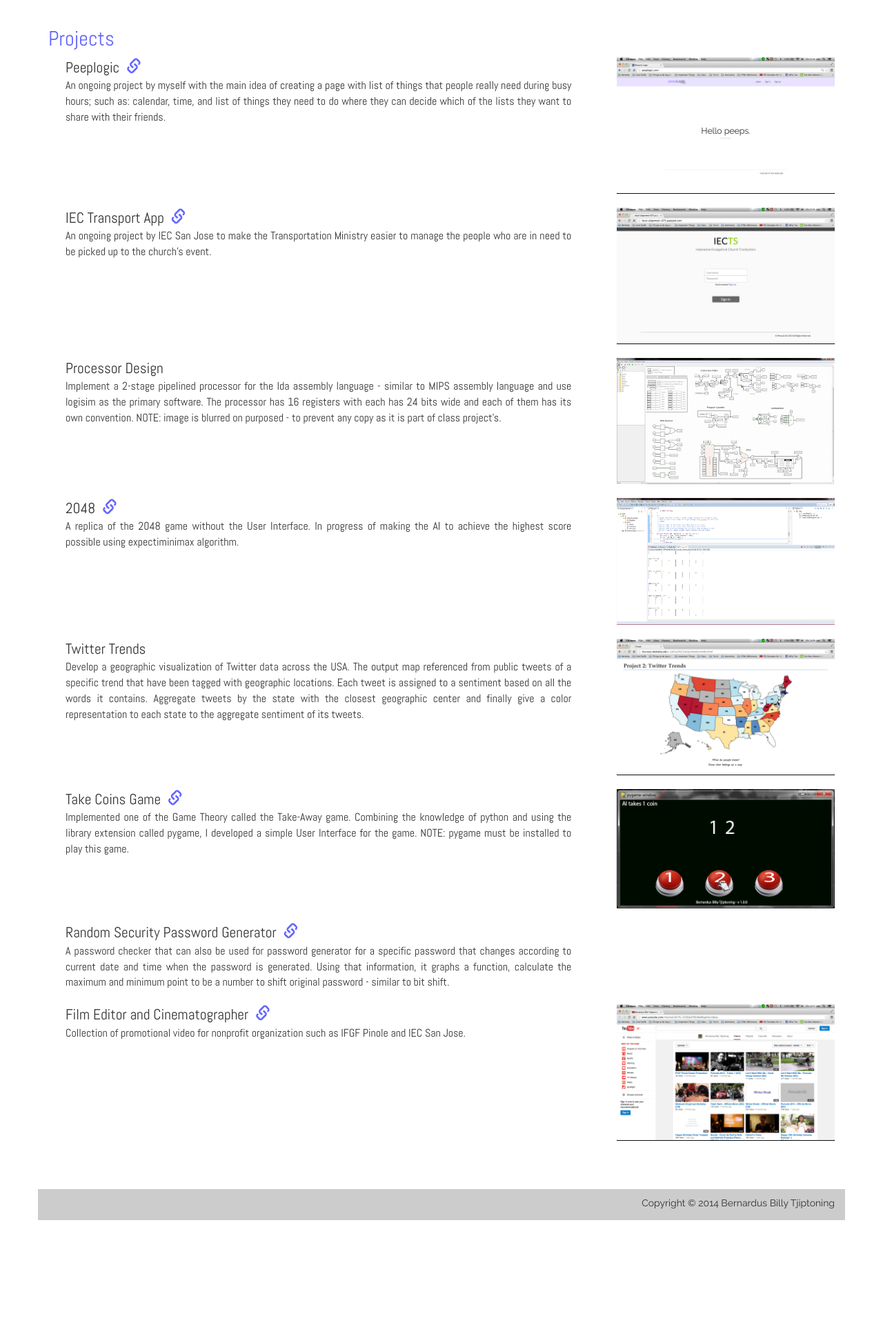
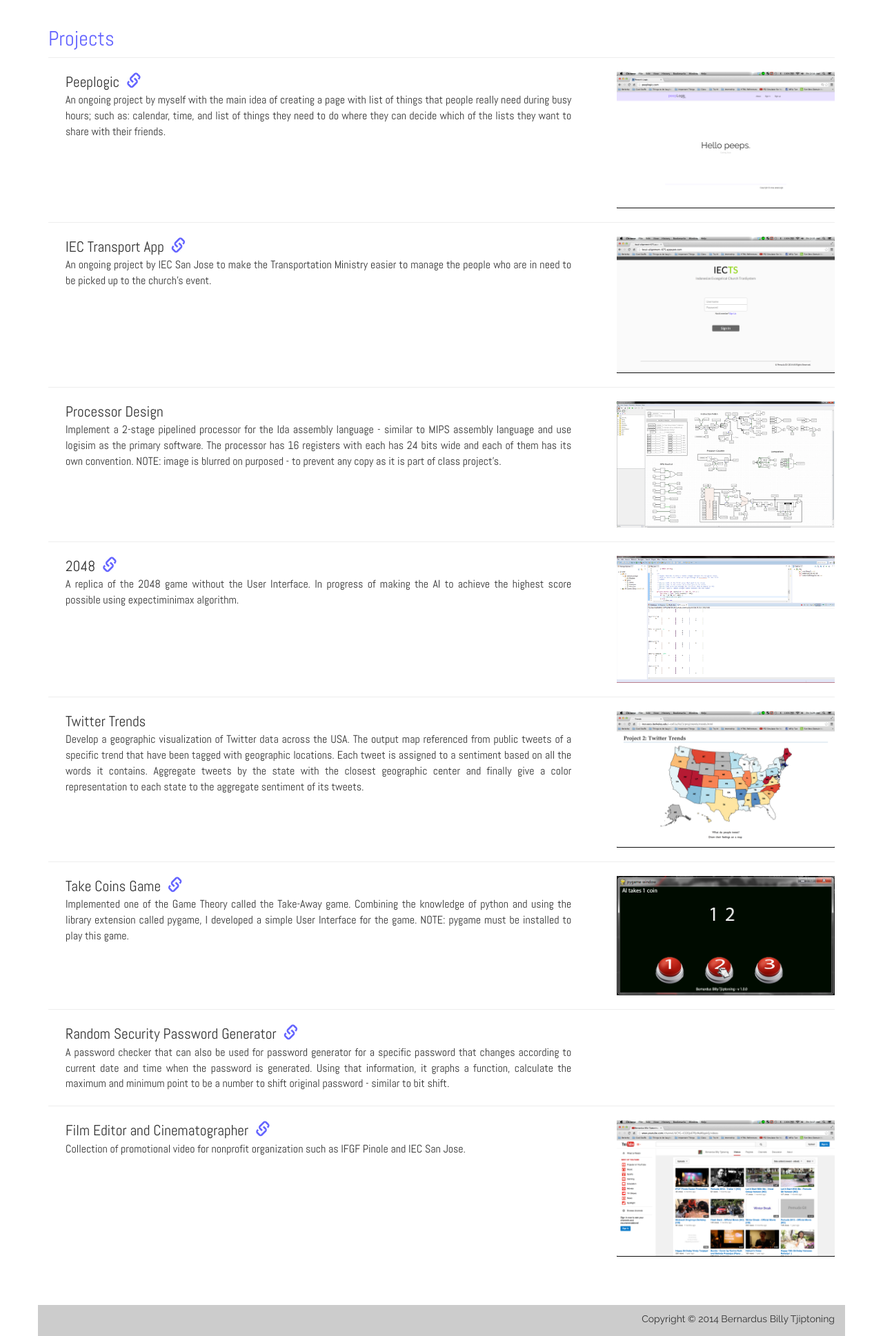
Before and after one commit to bernardusbilly/bernardusbilly.github.io, a PHP site: page /projects.html in a window 1280 px wide. Shown: the part 100-2037 px from the top of the page at 69% size. Before the commit the page ends 1869 px from the top, so only its background shows below. Run offline with PHP 8.4, Linux system fonts and the light colour scheme; style sheets or scripts are compiled from the project's sources.

Commit message:
Update
- minor changes with design of projects

```diff
--- a/resources/css/style.css
+++ b/resources/css/style.css
@@ -85,6 +85,8 @@
 	margin-bottom: 20px;
 }
 .item {
+	border-top: 1px solid #EEE;
+	padding-top: 20px;
 	padding-left: 25px;
 	padding-bottom: 20px;
 }
```
